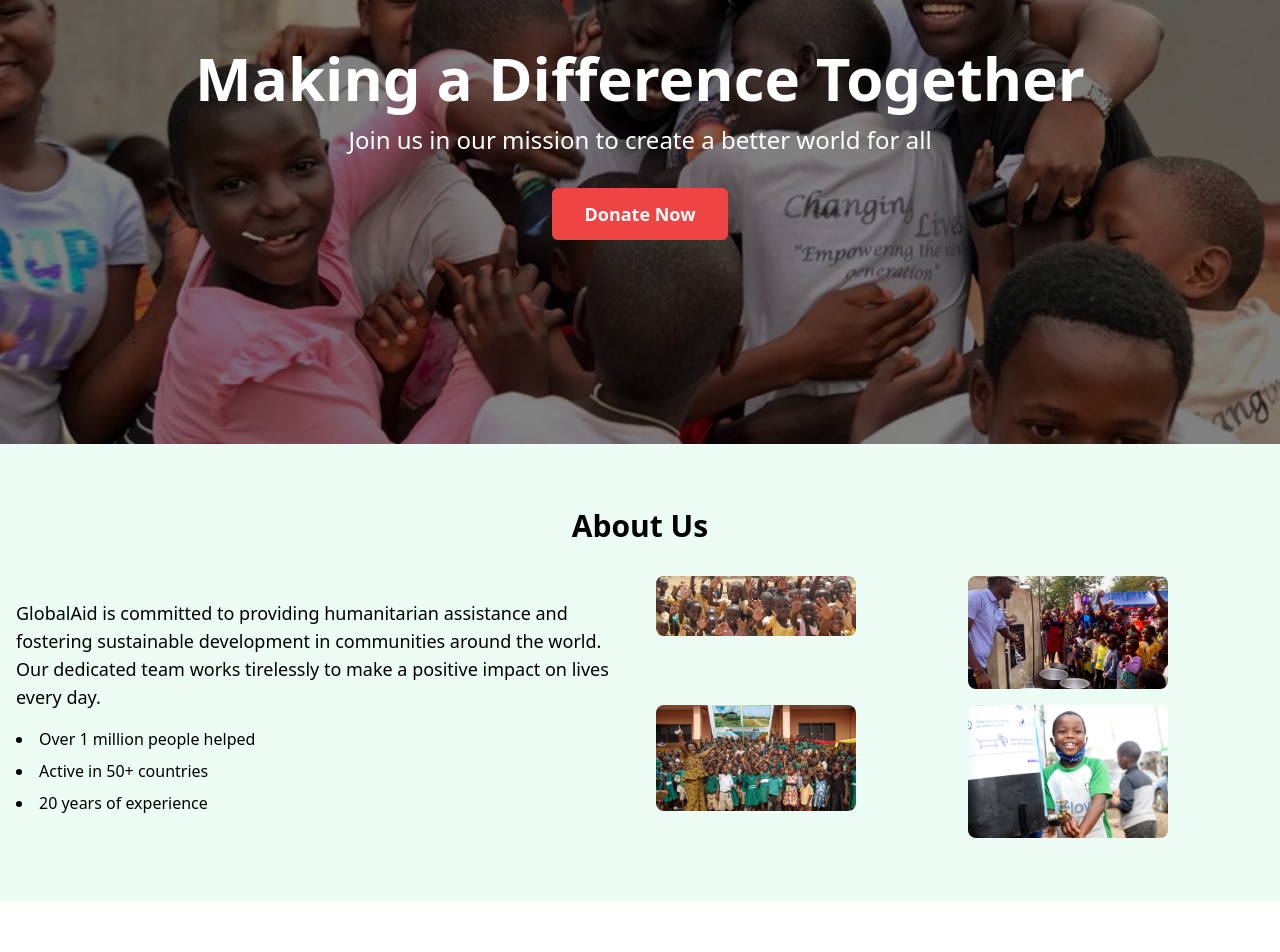
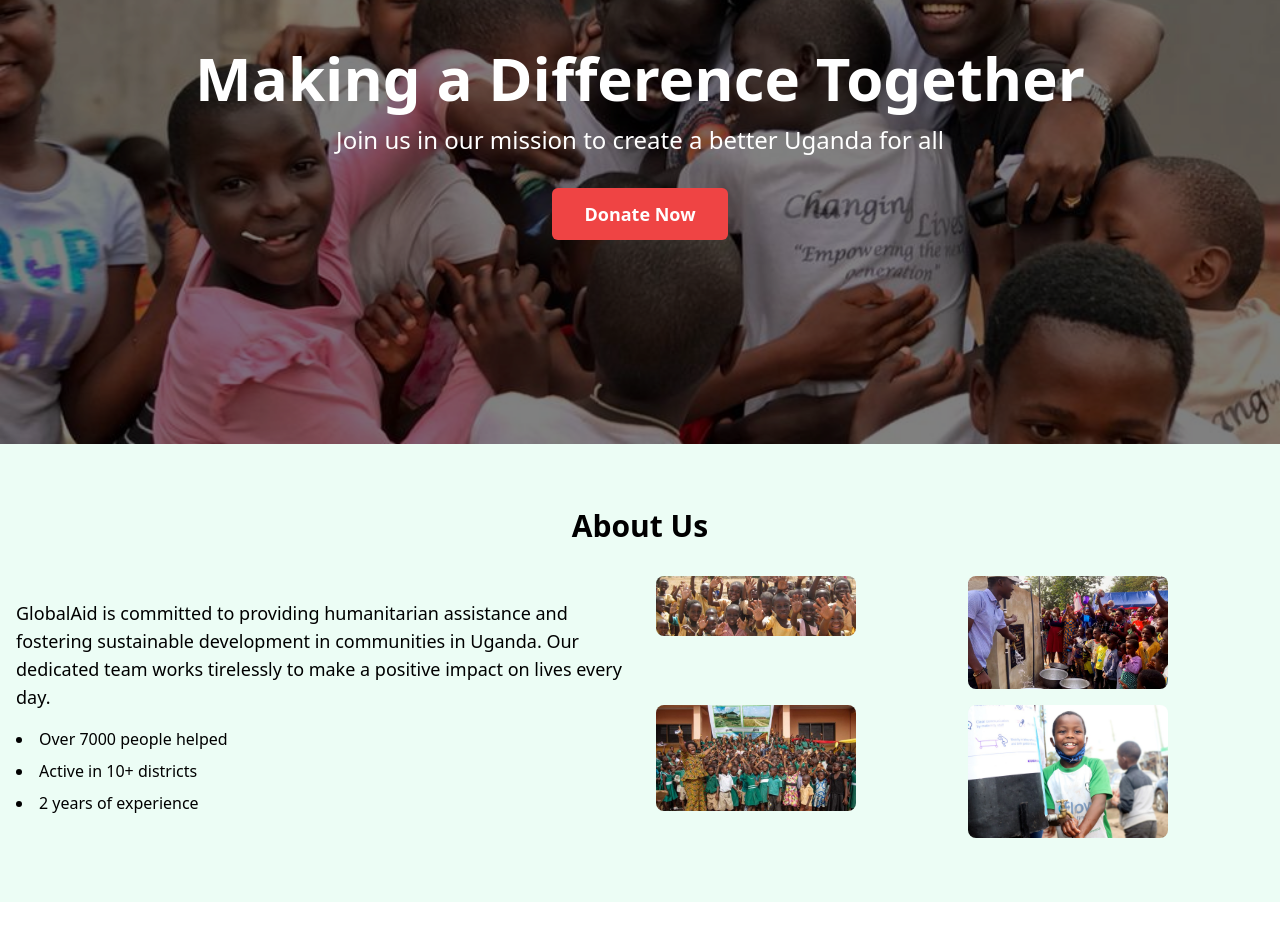
Before and after one commit to greatsage-raphael/REAGAN-AND-GOOD-FRIENDS-CHARITY-IN-UGANDA., a Next.js app: page / in a window 1280 px wide. Shown: the part 220-1172 px from the top of the page. Built offline with nearby package versions, Linux system fonts and the light colour scheme.

Commit message:
Fix: navbar fixed

```diff
--- a/pages/index.tsx
+++ b/pages/index.tsx
@@ -29,7 +29,7 @@ export default function Home() {
           />
           <div className="absolute inset-0 flex flex-col justify-center items-center text-center text-white">
             <h1 className="text-4xl md:text-6xl font-bold mb-4">Making a Difference Together</h1>
-            <p className="text-xl md:text-2xl mb-8">Join us in our mission to create a better world for all</p>
+            <p className="text-xl md:text-2xl mb-8">Join us in our mission to create a better Uganda for all</p>
             <Link href="https://forms.gle/njveg4vUGEfbUZWo7" className="bg-red-500 text-white px-8 py-3 rounded-md text-lg font-semibold hover:bg-red-600 transition duration-300">
               Donate Now
             </Link>
@@ -43,12 +43,12 @@ export default function Home() {
             <div className="grid md:grid-cols-2 gap-8 items-center">
               <div>
                 <p className="text-lg mb-4">
-                  GlobalAid is committed to providing humanitarian assistance and fostering sustainable development in communities around the world. Our dedicated team works tirelessly to make a positive impact on lives every day.
+                  GlobalAid is committed to providing humanitarian assistance and fostering sustainable development in communities in Uganda. Our dedicated team works tirelessly to make a positive impact on lives every day.
                 </p>
                 <ul className="list-disc list-inside space-y-2">
-                  <li>Over 1 million people helped</li>
-                  <li>Active in 50+ countries</li>
-                  <li>20 years of experience</li>
+                  <li>Over 7000 people helped</li>
+                  <li>Active in 10+ districts</li>
+                  <li>2 years of experience</li>
                 </ul>
               </div>
               <div className="grid grid-cols-2 gap-4">
```
